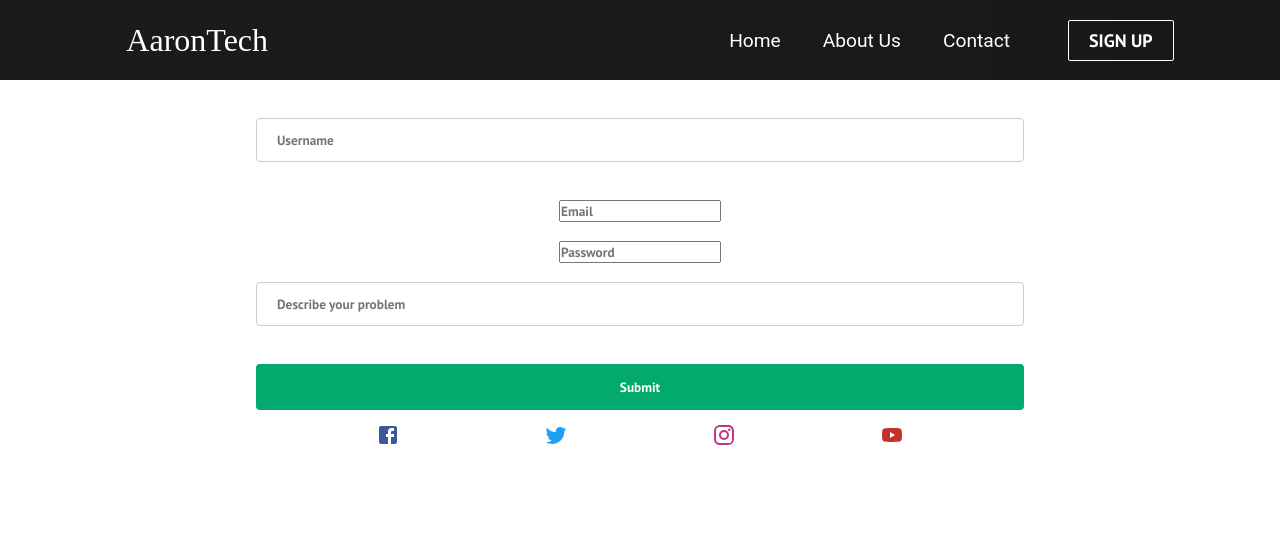
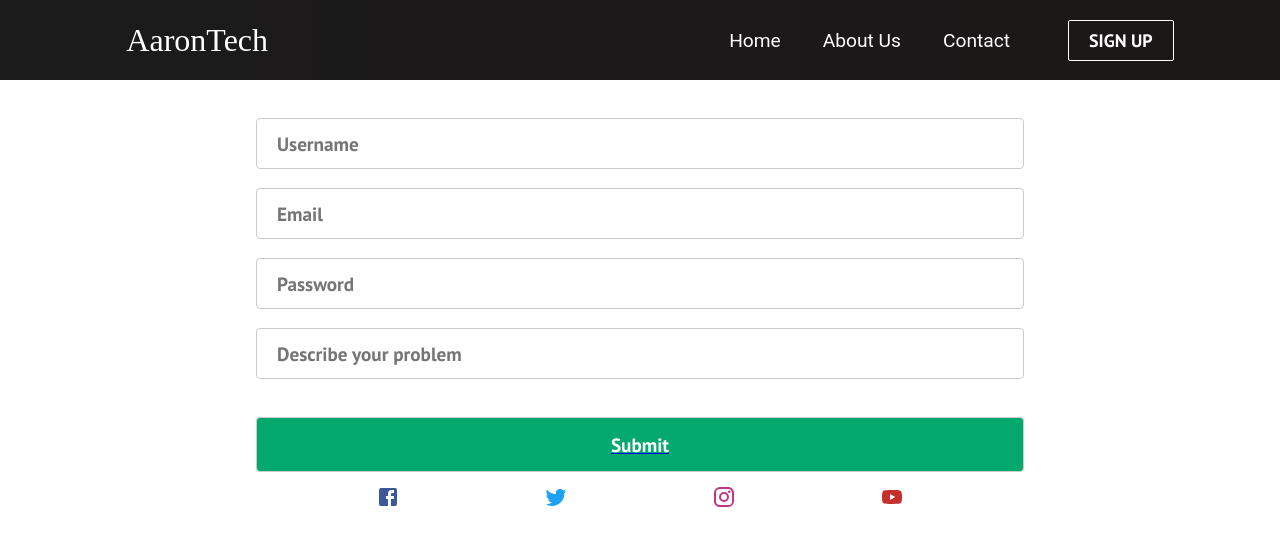
Before and after one commit to BeigeSweatshirt/aarontech, a React (Create React App) app: page /ticket in a window 1280 px wide. Shown: the top 546 px of the page. Built offline with nearby package versions, Linux system fonts and the light colour scheme; a web font is replaced by a local one.

Commit message:
css change for ticket submission page

```diff
--- a/src/components/css/Ticket.css
+++ b/src/components/css/Ticket.css
@@ -1,16 +1,8 @@
 body {
     font-family: Arial;
   }
-  input [type=password]{
-    width: 100%;
-    border: #ccc;
-    margin: auto;
-  }
-  input [type=email]{
-    width: 60%;
-    margin: auto;
-  }
-  input[type=text]{
+  input{
+    font-size: larger;
     width: 60%;
     padding: 12px 20px;
     margin: auto;
@@ -19,18 +11,13 @@ body {
     border-radius: 4px;
     box-sizing: border-box;
   }
-
   input[type=submit] {
-    width: 60%;
     background-color: #04AA6D;
     color: white;
+    text-decoration: none;
     padding: 14px 20px;
-    margin: auto;
-    border: none;
-    border-radius: 4px;
     cursor: pointer;
   }
-
   input[type=submit]:hover {
     background-color: #45a049;
   }
--- a/src/components/pages/Ticket.js
+++ b/src/components/pages/Ticket.js
@@ -23,18 +23,18 @@ function Ticket(props) {
         type="text"
         id="uname"
         placeholder="Username">
-      </input><br/><br/>
+      </input><br/>
       <input
         type="email"
         id="email"
         placeholder="Email">
-      </input><br/><br/>
+      </input><br/>
       <input
         type="password"
         id="pword"
         placeholder="Password"
         minLength="8">
-      </input><br/><br/>
+      </input><br/>
       <input onChange={inputDescription}
         type="text"
         id="desc"
```
